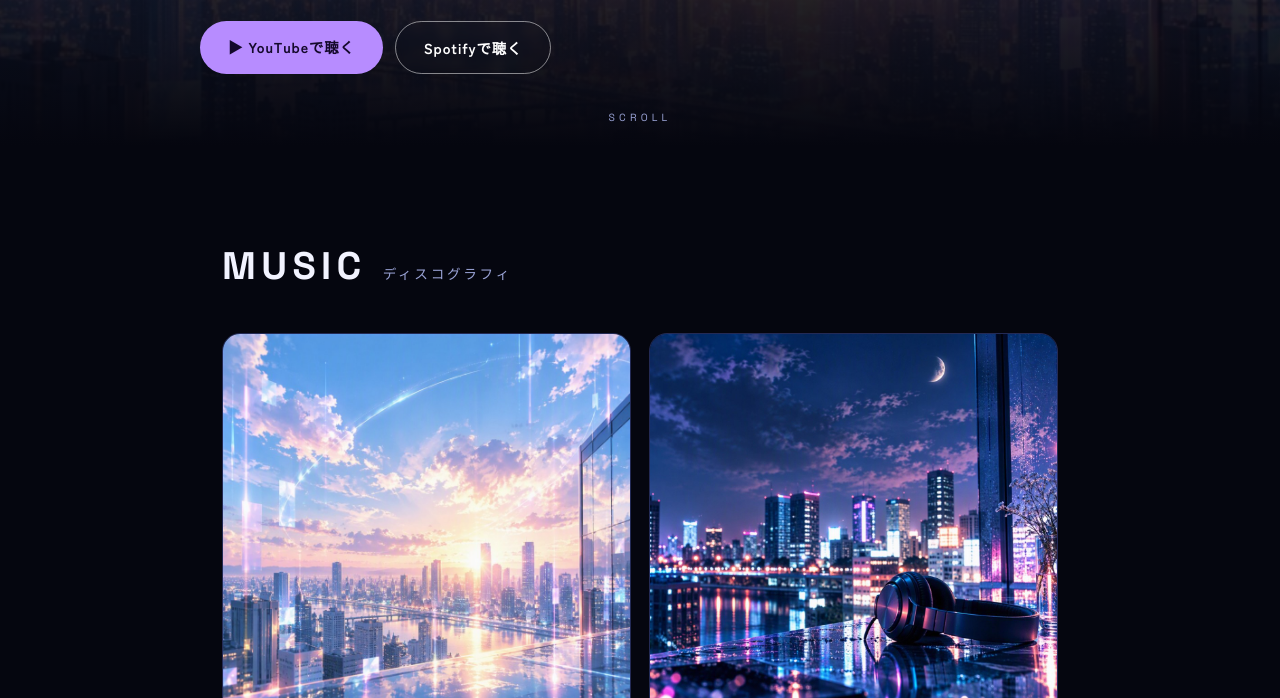
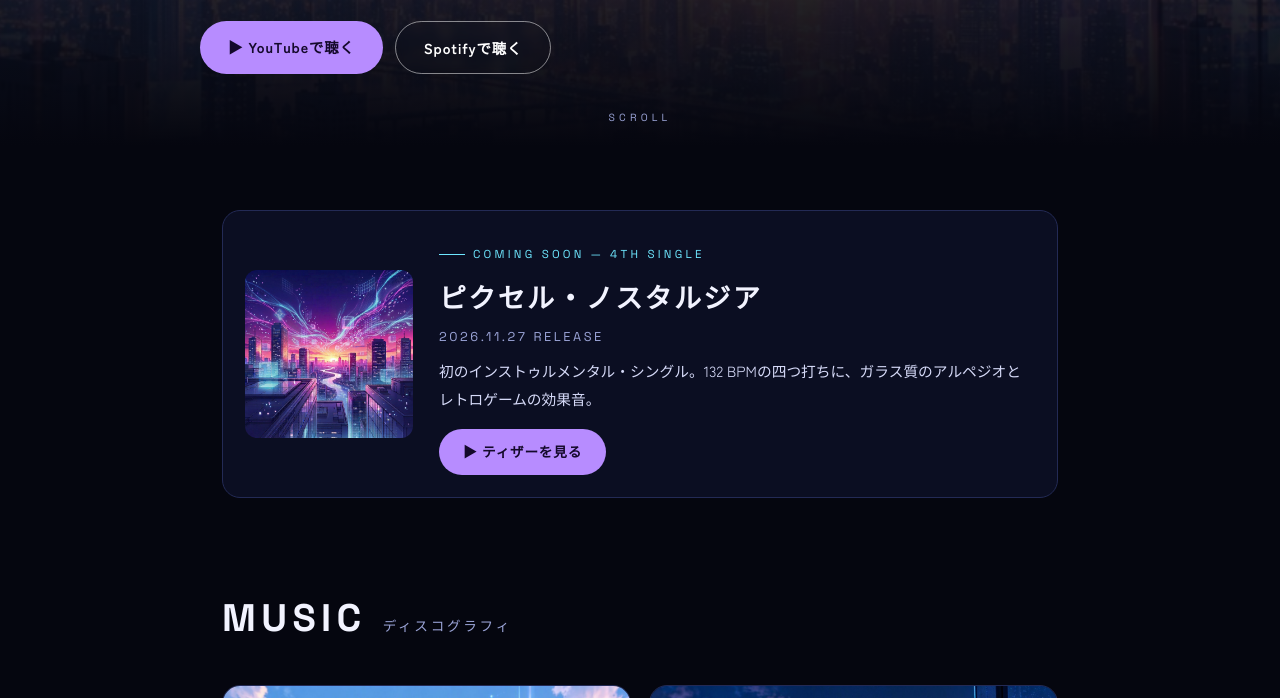
Before and after one commit to yusk-saiida/yusk-saiida.github.io, a plain HTML site: page index.html in a window 1280 px wide. Shown: the part 654-1352 px from the top of the page. Drawn offline with Linux system fonts and the light colour scheme.

Commit message:
Add COMING SOON block for Pixel Nostalgia (4th single, 2026.11.27)

```diff
--- a/index.html
+++ b/index.html
@@ -87,6 +87,20 @@
     border:1px solid var(--line);padding:6px 15px;border-radius:999px}
   .card .go a:hover{border-color:var(--cyan)}
 
+  /* ---------- coming soon ---------- */
+  .soon{display:flex;gap:26px;align-items:center;background:var(--panel);
+    border:1px solid var(--line);border-radius:18px;padding:22px;margin-top:64px}
+  .soon img{width:168px;height:168px;border-radius:12px;object-fit:cover;flex:none}
+  .soon .eyebrow{display:inline-flex;align-items:center;gap:8px;font-size:.72rem;
+    letter-spacing:.28em;color:var(--cyan)}
+  .soon .eyebrow::before{content:"";width:26px;height:1px;background:var(--cyan)}
+  .soon h3{font-size:clamp(1.3rem,4vw,1.7rem);font-weight:700;letter-spacing:.08em;margin:6px 0 2px}
+  .soon .date{color:var(--sub);font-size:.8rem;letter-spacing:.2em}
+  .soon p.desc{color:#d6daf8;font-size:.92rem;margin-top:8px}
+  .soon .btn{margin-top:16px;padding:10px 24px;font-size:.85rem}
+  @media(max-width:560px){.soon{flex-direction:column;align-items:flex-start}
+    .soon img{width:100%;height:auto;aspect-ratio:1/1}}
+
   /* ---------- profile ---------- */
   .profile-box{max-width:640px}
   .profile-box .who{display:flex;align-items:center;gap:18px;margin-bottom:26px}
@@ -131,6 +145,18 @@
 </header>
 
 <div class="wrap">
+
+  <!-- ============ COMING SOON ============ -->
+  <div class="soon">
+    <img src="assets/jacket-pixel.jpg" alt="ピクセル・ノスタルジア ジャケット">
+    <div>
+      <p class="eyebrow en">COMING SOON — 4TH SINGLE</p>
+      <h3>ピクセル・ノスタルジア</h3>
+      <p class="date en">2026.11.27 RELEASE</p>
+      <p class="desc">初のインストゥルメンタル・シングル。132 BPMの四つ打ちに、ガラス質のアルペジオとレトロゲームの効果音。</p>
+      <a class="btn solid" href="https://www.youtube.com/@yusk_saiida">▶ ティザーを見る</a>
+    </div>
+  </div>
 
   <!-- ============ MUSIC ============ -->
   <section id="music">
```
